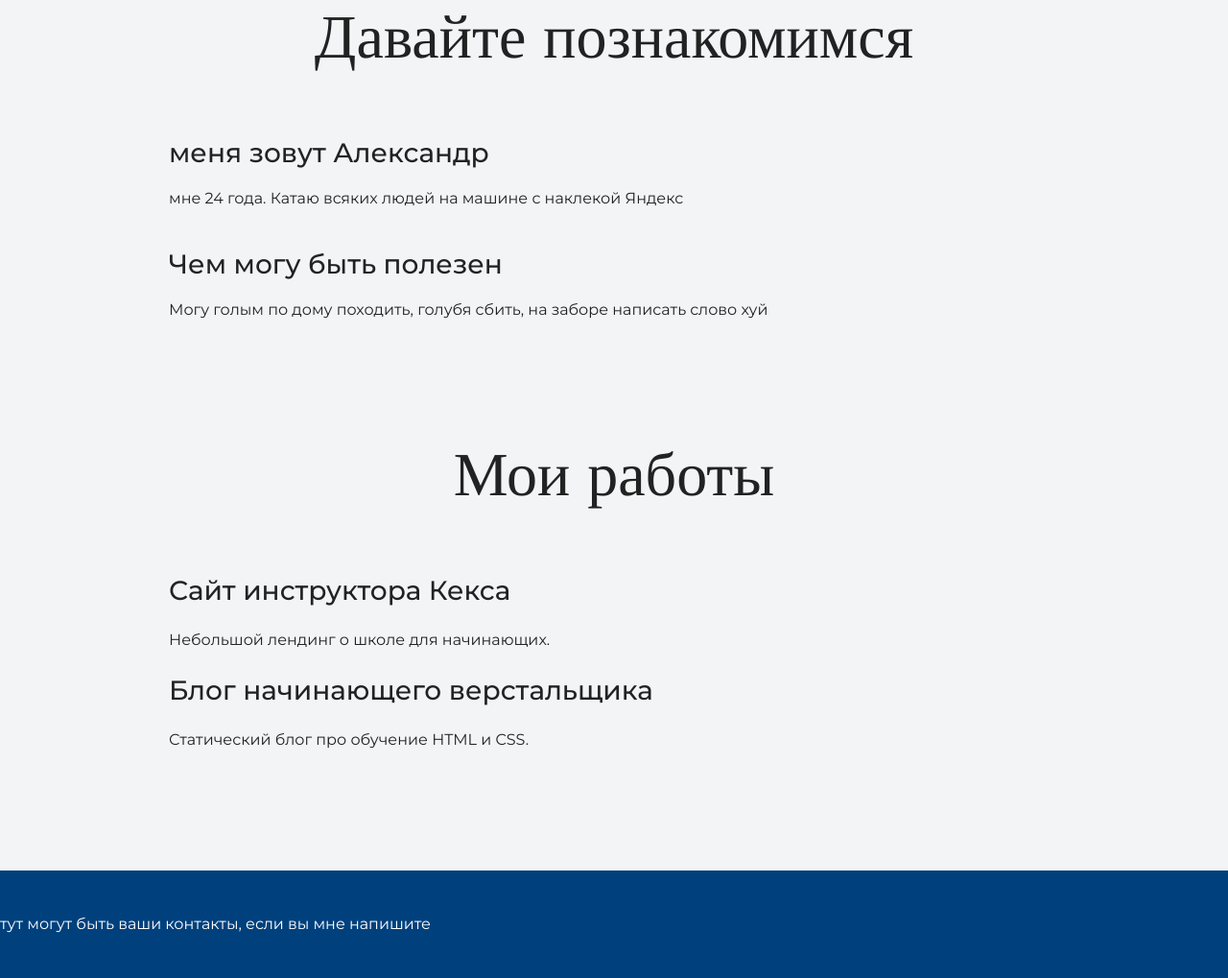
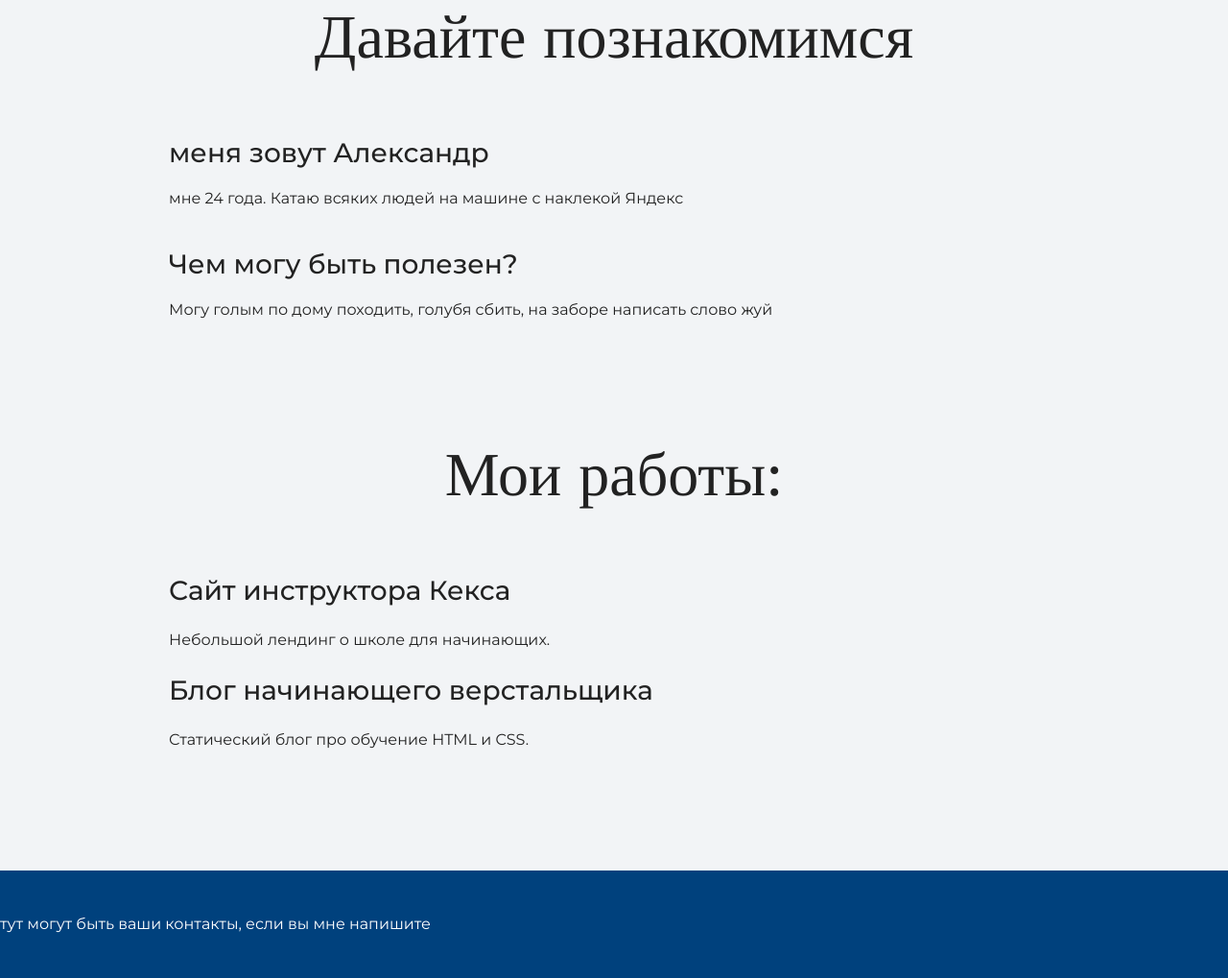
Before and after one commit to onid-oganov/my-site, a plain HTML site: page index.html in a window 1280 px wide. Shown: the part 953-1972 px from the top of the page at 96% size. Drawn offline with nearby package versions, Linux system fonts and the light colour scheme.

Commit message:
изменил начальную страницу

```diff
--- a/index.html
+++ b/index.html
@@ -4,12 +4,12 @@
     <meta charset="UTF-8">
     <link rel="stylesheet" href="style (1).css">
     <link href="https://fonts.googleapis.com/css?family=Montserrat:400,500,700|Old+Standard+TT&display=swap&subset=cyrillic" rel="stylesheet">
-    <title>Портфолио Junior верстальщика</title>
+    <title>Портфолио Junior верстальщика, который уже полтора года не может взяться за ум</title>
   </head>
 
   <body>
     <header class="page-header">
-      контакты для связи +375293317075
+      контакты для связи +375293317075, но это не точно
     </header>
 
     <section class="hero-image">
@@ -24,14 +24,14 @@
       <h2 class="subheading">Давайте познакомимся</h2>
       <h3>меня зовут Александр </h3>
       <p>мне 24 года. Катаю всяких людей на машине с наклекой Яндекс</p>
-      <h3>Чем могу быть полезен</h3>
-      <p>Могу голым по дому походить, голубя сбить, на заборе написать слово хуй</p>
+      <h3>Чем могу быть полезен?</h3>
+      <p>Могу голым по дому походить, голубя сбить, на заборе написать слово жуй</p>
     </div>
     </section>
 
     <section class="portfolio">
       <div class="container">
-      <h2 class="subheading">Мои работы</h2>
+      <h2 class="subheading">Мои работы:</h2>
 
       <h3>Сайт инструктора Кекса</h3>
       <p>Небольшой лендинг о школе для начинающих.</p>
```
